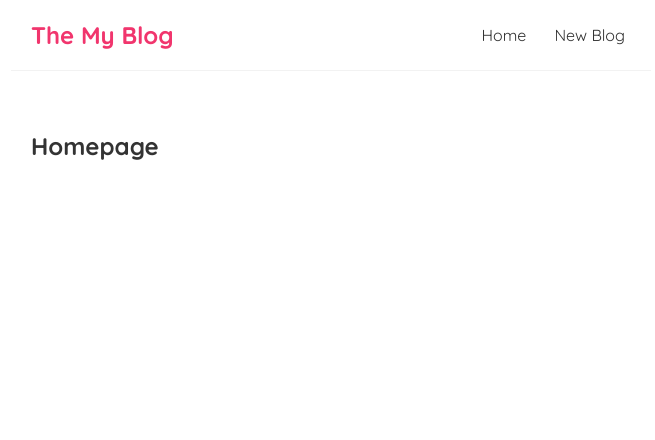
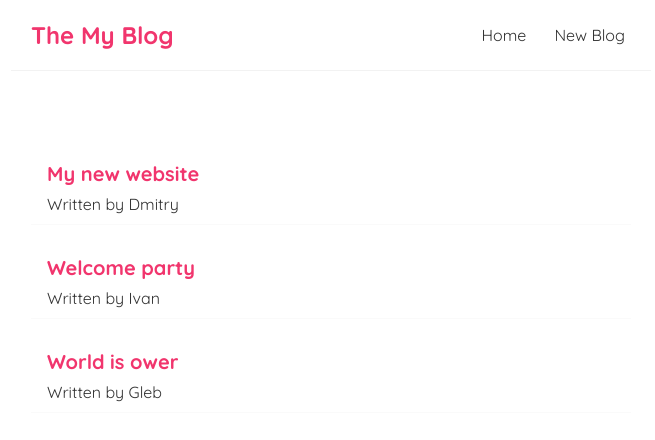
Before and after one commit to Siskinbird/my-blog, a React (Create React App) app: page / in a window 1280 px wide. Shown: the top 440 px of the page, without its empty margins (309-964 px from the left). Built offline with nearby package versions, Linux system fonts and the light colour scheme.

Commit message:
add: blog preview

```diff
--- a/src/components/Home/Home.js
+++ b/src/components/Home/Home.js
@@ -1,7 +1,19 @@
+import {useState} from "react";
+
 const Home = () => {
+    const [blogs, setBlogs] = useState([
+        {title: 'My new website', body: 'lorem ipsum...', author: 'Dmitry', id: 1},
+        {title: 'Welcome party', body: 'lorem ipsum...', author: 'Ivan', id: 2},
+        {title: 'World is ower', body: 'lorem ipsum...', author: 'Gleb', id: 3}
+    ])
     return (
         <div className="home">
-            <h2>Homepage</h2>
+            {blogs.map((blog) => (
+                <div className="blog-preview" key={blog.id}>
+                    <h2>{blog.title}</h2>
+                    <p>Written by {blog.author}</p>
+                </div>
+            ))}
         </div>
     );
 }
--- a/src/index.css
+++ b/src/index.css
@@ -33,3 +33,18 @@
   margin: 40px auto;
   padding: 20px;
 }
+
+/* blog previews / list */
+.blog-preview {
+  padding: 10px 16px;
+  margin: 20px 0;
+  border-bottom: 1px solid #fafafa;
+}
+.blog-preview:hover {
+  box-shadow: 1px 3px 5px rgba(0,0,0,0.1);
+}
+.blog-preview h2 {
+  font-size: 20px;
+  color: #f1356d;
+  margin-bottom: 8px;
+}
```
